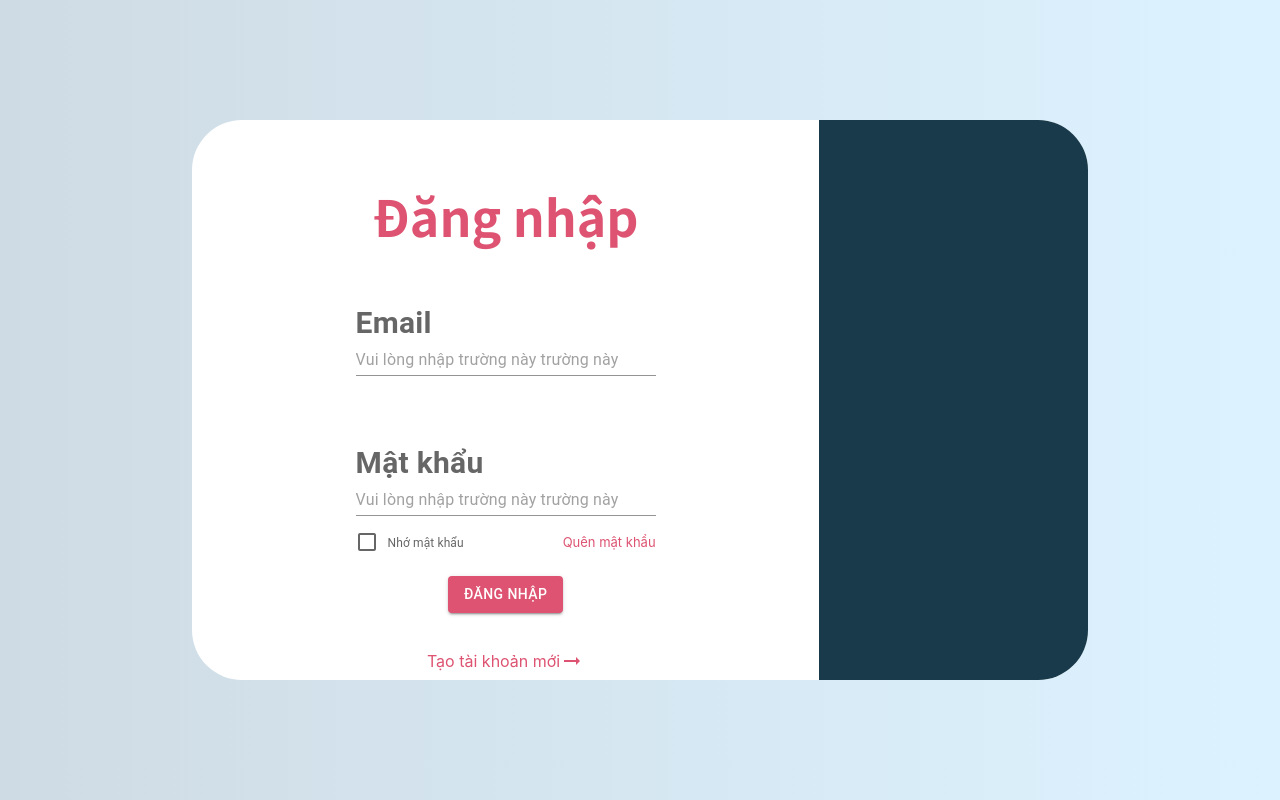
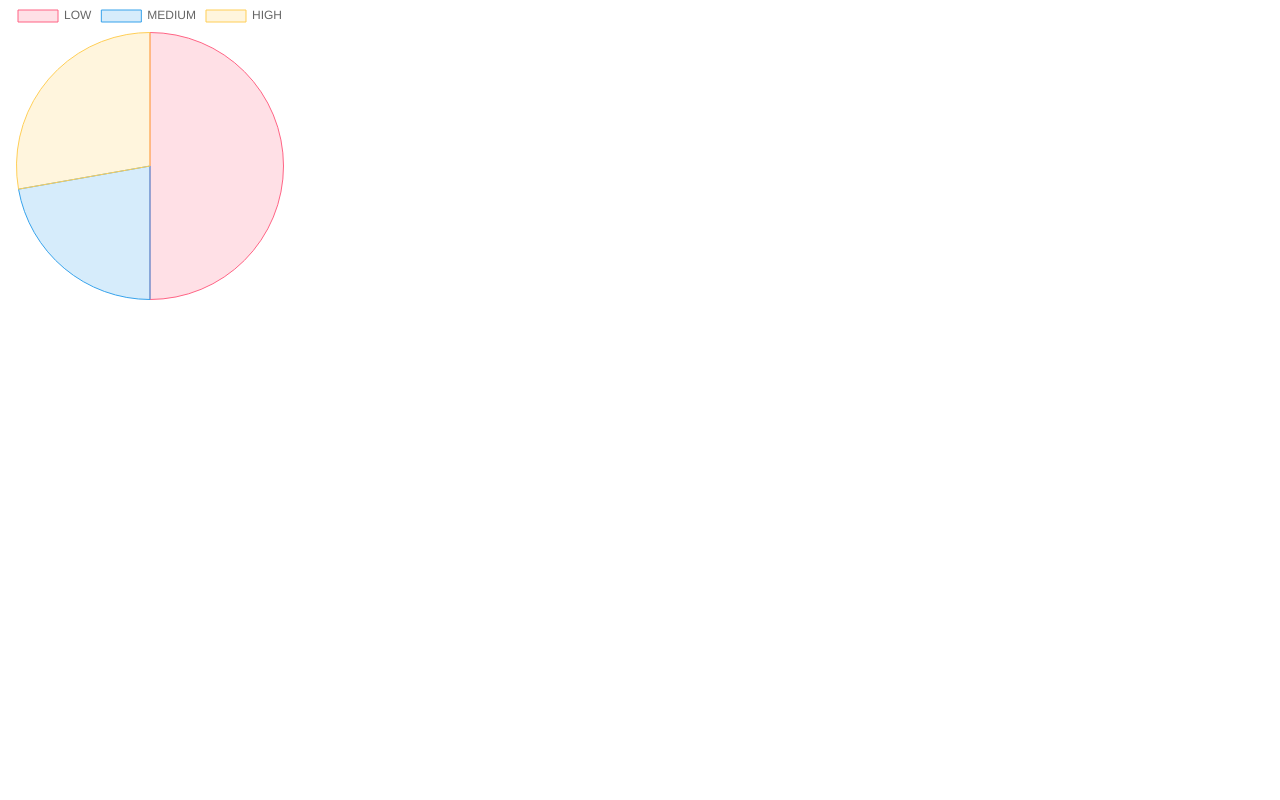
Before and after one commit to hoangduylong/frontend, a React (Create React App) app: page /chart in a window 1280 px wide. Before the commit this address led to /login. Built offline with nearby package versions, Linux system fonts and the light colour scheme.

Commit message:
add pie chart

```diff
--- a/package.json
+++ b/package.json
@@ -17,11 +17,13 @@
     "@testing-library/user-event": "^12.1.10",
     "autoprefixer": "^10.3.7",
     "axios": "^0.24.0",
+    "chart.js": "3.9.1",
     "dayjs": "^1.11.7",
     "eslint": "^7.32.0",
     "moment": "^2.29.4",
     "postcss": "^8.3.11",
     "react": "^17.0.2",
+    "react-chartjs-2": "^5.2.0",
     "react-dom": "^17.0.2",
     "react-redux": "^7.2.6",
     "react-router-dom": "6",
@@ -35,7 +37,7 @@
     "web-vitals": "^1.0.1"
   },
   "scripts": {
-    "start": "react-scripts --openssl-legacy-provider start",
+    "start": "react-scripts start",
     "build": "react-scripts --openssl-legacy-provider build",
     "test": "react-scripts --openssl-legacy-provider test",
     "eject": "react-scripts eject"
--- a/src/App.jsx
+++ b/src/App.jsx
@@ -8,6 +8,7 @@ import {
 import routes from './routes/routes';
 import Login from './pages/login/Login';
 import Register from './pages/register/Register';
+import TaskPieChart from './pages/chart/TaskPieChart';
 
 const App = () => {
   const store = localStorage.getItem('store');
@@ -23,6 +24,7 @@ const App = () => {
           <>
             <Route path="/login" element={<Login />} />
             <Route path="/register" element={<Register />} />
+            <Route path="/chart" element={<TaskPieChart />} />
             <Route path="*" element={<Navigate to="/login" replace />} />
           </>
         )}
--- /dev/null
+++ b/src/pages/chart/TaskPieChart.jsx
@@ -0,0 +1,125 @@
+import React from 'react';
+import { Chart as ChartJS, ArcElement, Tooltip, Legend } from 'chart.js';
+import { Pie } from 'react-chartjs-2';
+import styled from 'styled-components'
+
+const ChartStyled = styled.div`
+  width: 300px;
+  height: 300px;
+
+`
+
+ChartJS.register(ArcElement, Tooltip, Legend);
+
+const TaskPieChart = () => {
+  // const data = {
+  //   labels: ['Red', 'Blue', 'Yellow', 'Green', 'Purple', 'Orange'],
+  //   datasets: [
+  //     {
+  //       label: '# of Votes',
+  //       data: [12, 19, 3, 5, 2, 3],
+  //       backgroundColor: [
+  //         'rgba(255, 99, 132, 0.2)',
+  //         'rgba(54, 162, 235, 0.2)',
+  //         'rgba(255, 206, 86, 0.2)',
+  //         'rgba(75, 192, 192, 0.2)',
+  //         'rgba(153, 102, 255, 0.2)',
+  //         'rgba(255, 159, 64, 0.2)',
+  //       ],
+  //       borderColor: [
+  //         'rgba(255, 99, 132, 1)',
+  //         'rgba(54, 162, 235, 1)',
+  //         'rgba(255, 206, 86, 1)',
+  //         'rgba(75, 192, 192, 1)',
+  //         'rgba(153, 102, 255, 1)',
+  //         'rgba(255, 159, 64, 1)',
+  //       ],
+  //       borderWidth: 1,
+  //     },
+  //   ],
+  // };
+
+  const taskList = [
+    {
+      priority: "LOW"
+    },
+    {
+      priority: "MEDIUM"
+    },
+    {
+      priority: "HIGH"
+    },
+    {
+      priority: "LOW"
+    },
+    {
+      priority: "LOW"
+    },
+    {
+      priority: "HIGH"
+    },
+    {
+      priority: "MEDIUM"
+    },
+    {
+      priority: "MEDIUM"
+    },
+    {
+      priority: "HIGH"
+    },
+    {
+      priority: "LOW"
+    },
+    {
+      priority: "HIGH"
+    },
+    {
+      priority: "HIGH"
+    },
+    {
+      priority: "LOW"
+    },
+    {
+      priority: "LOW"
+    },
+    {
+      priority: "LOW"
+    },
+    {
+      priority: "LOW"
+    },
+    {
+      priority: "LOW"
+    },
+    {
+      priority: "MEDIUM"
+    }
+  ]
+
+  const labels = Array.from(new Set(taskList.map(task => task.priority)));
+
+  const dataSetting = {
+    labels,
+    datasets: [{
+      label: '# of Votes',
+      data: labels.map(label => taskList.filter(task => task.priority === label).length),
+      backgroundColor: [
+        'rgba(255, 99, 132, 0.2)',
+        'rgba(54, 162, 235, 0.2)',
+        'rgba(255, 206, 86, 0.2)',
+      ],
+      borderColor: [
+        'rgba(255, 99, 132, 1)',
+        'rgba(54, 162, 235, 1)',
+        'rgba(255, 206, 86, 1)',
+      ],
+      borderWidth: 1,
+    }]
+  }
+
+  return <ChartStyled>
+    <Pie data={dataSetting} />
+  </ChartStyled>
+}
+
+export default TaskPieChart
--- a/src/routes/routes.jsx
+++ b/src/routes/routes.jsx
@@ -7,6 +7,7 @@ import AddTask from '../pages/tasks/add-task/AddTask';
 import TaskDetail from '../pages/tasks/task-detail/TaskDetail';
 import Layout from '../layouts/main-layout/Layout';
 import NotFound from '../pages/not-found/NotFound';
+import TaskPieChart from '../pages/chart/TaskPieChart';
 
 const routes = [
   {
@@ -50,6 +51,14 @@ const routes = [
     ),
   },
   {
+    path: '/chart',
+    element: (
+      <Layout>
+        <TaskPieChart />
+      </Layout>
+    )
+  },
+  {
     path: '*',
     element: <NotFound />,
   },
```
Also changed, not shown: 2 other files (tests, documents, lock files or other folders).
